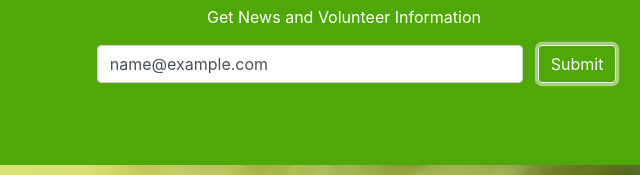
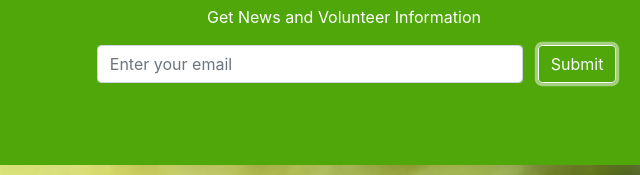
Before and after one commit to ChrisIhler/puppy-love, a website: page index/index.html in a window 1280 px wide. Both pictures are taken after typing "name@example.com" into the empty fields and a click on the button "Submit". Shown: the part 1284-1459 px from the top of the page, 296-936 px from the left. Drawn offline with nearby package versions, Linux system fonts and the light colour scheme; files whose address does not match are found by name.

Commit message:
add email validation

```diff
--- a/index/index.html
+++ b/index/index.html
@@ -143,10 +143,10 @@
               <p>Get News and Volunteer Information</p>
               <div class="row email-input">
                 <div class="col-xs-7 col-xs-offset-1">
-                  <input class="form-control" type="email" placeholder="Enter your email" id="email-signup">
+                  <input class="form-control" type="email" name="email" autocomplete="off" placeholder="Enter your email" id="emailInput" required>
                 </div>
                 <div class="col-xs-3-inline">
-                  <button type="button" class="btn btn-outline-light">Submit</button>
+                  <button type="button submit" onclick="(emailValidation())"class="btn btn-outline-light">Submit</button>
                 </div>
               </div>
             </div>
--- a/index/index.js
+++ b/index/index.js
@@ -0,0 +1,14 @@
+
+
+function emailValidation (email) {
+    email = document.getElementById('emailInput')
+    const filter = /^([a-zA-Z0-9_\.\-])+\@(([a-zA-Z0-9\-])+\.)+([a-zA-Z0-9]{2,4})+$/;
+    if(filter.test(email.value)){
+        alert('Thank you for joining us!')
+        const savedEmail = email.value
+        email.value = ''
+    } else {
+        alert('Please submit a valid email address.')
+        return false;
+    }
+}
```
